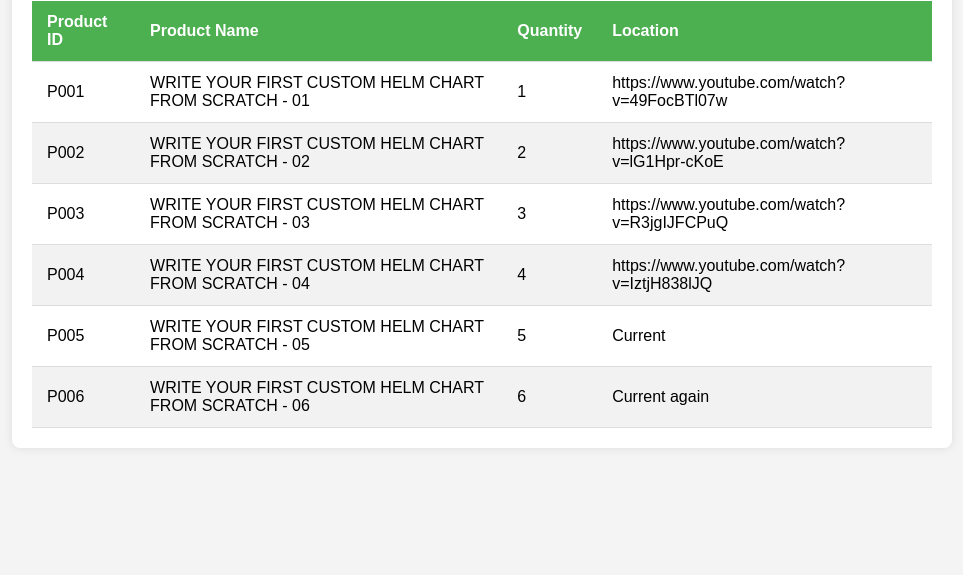
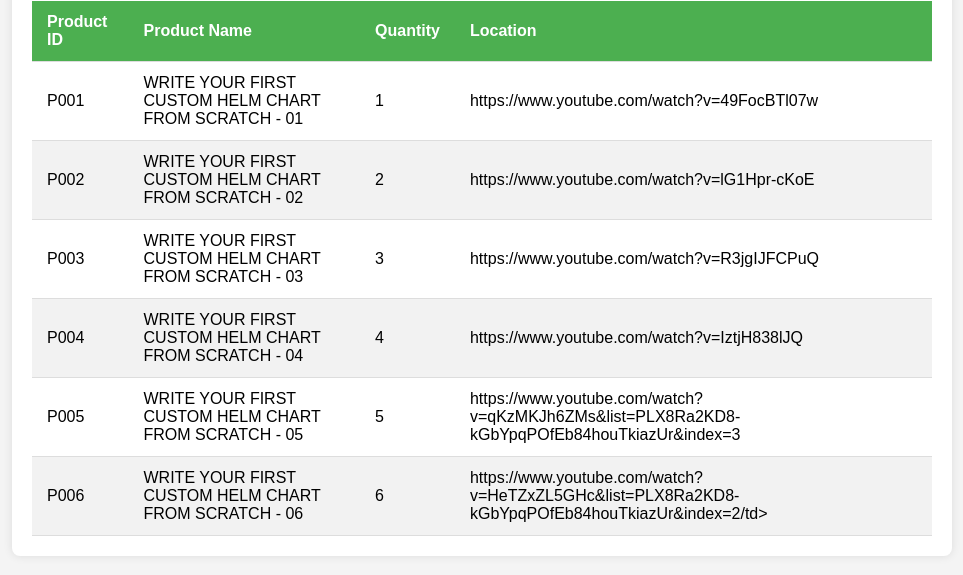
Before and after one commit to ngostal2019/custom-helm-chart-from-scratch, a plain HTML site: page monlabolinux/files/index.html in a window 1280 px wide. Shown: the part 119-694 px from the top of the page, without its empty margins (158-1121 px from the left). Drawn offline with Linux system fonts and the light colour scheme.

Commit message:
Update index.html with new YouTube Channel content

```diff
--- a/monlabolinux/files/index.html
+++ b/monlabolinux/files/index.html
@@ -85,13 +85,13 @@
         <td>P005</td>
         <td>WRITE YOUR FIRST CUSTOM HELM CHART FROM SCRATCH - 05</td>
         <td>5</td>
-        <td>Current</td>
+        <td>https://www.youtube.com/watch?v=qKzMKJh6ZMs&list=PLX8Ra2KD8-kGbYpqPOfEb84houTkiazUr&index=3</td>
         </tr>
         <tr>
         <td>P006</td>
         <td>WRITE YOUR FIRST CUSTOM HELM CHART FROM SCRATCH - 06</td>
         <td>6</td>
-        <td>Current again</td>
+        <td>https://www.youtube.com/watch?v=HeTZxZL5GHc&list=PLX8Ra2KD8-kGbYpqPOfEb84houTkiazUr&index=2/td>
         </tr>
     </tbody>
     </table>
```
